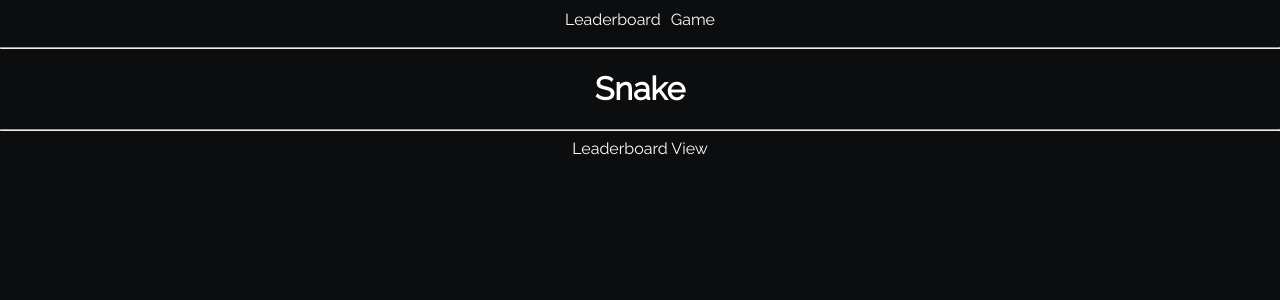
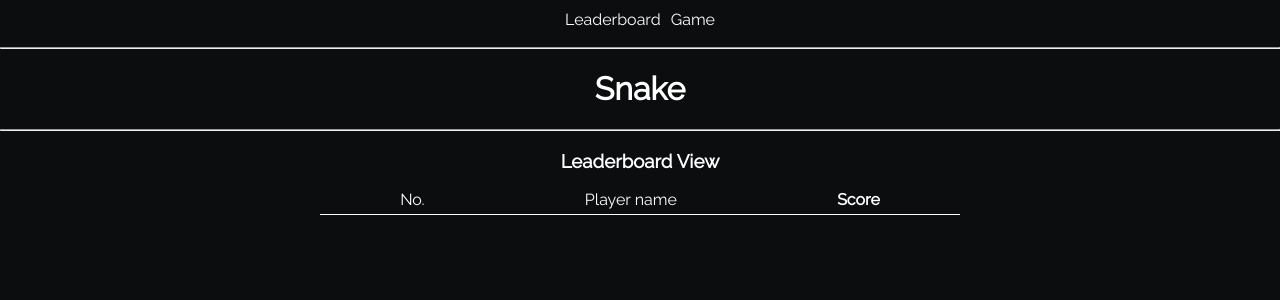
Before and after one commit to Emilysta/snakeGame, a React (Create React App) app: page /leaderboard in a window 1280 px wide. Shown: the top 300 px of the page. Built offline with nearby package versions, Linux system fonts and the light colour scheme.

Commit message:
Leaderboard View style

```diff
--- /dev/null
+++ b/src/Components/LeaderboardView/LeaderboardView.module.css
@@ -0,0 +1,31 @@
+.leaderboardViewBox{
+    width: 50%;
+    margin: 0 auto;
+}
+
+.scoresBox{
+    display: flex;
+    flex-direction: column;
+    row-gap: 10px;
+    text-align: center;
+}
+
+.scoreRow{
+    display: flex;
+    flex-direction: row;
+    justify-content: space-around;
+
+}
+.scoreRow p{
+    padding: 0;
+    margin: 0;
+}
+
+.score{
+    font-weight: 800;
+}
+
+.scoreLabel{
+    border-bottom: 1px solid white;
+    padding-bottom: 5px;
+}
--- a/src/Components/LeaderboardView/LeaderboardView.tsx
+++ b/src/Components/LeaderboardView/LeaderboardView.tsx
@@ -1,4 +1,5 @@
-import { LeaderboardPlace } from "Logic/Leaderboard"
+import { LeaderboardPlace } from "Logic/Leaderboard";
+import styles from './LeaderboardView.module.css';
 
 type LeaderboardViewProps = {
     leaderboard: LeaderboardPlace[];
@@ -6,13 +7,24 @@ type LeaderboardViewProps = {
 
 export default function LeaderboardView(props: LeaderboardViewProps) {
     return (
-        <div>
-            Leaderboard View
-            {
-                props.leaderboard.map((place, i) =>
-                    <div key={i}>{i + 1}. {place.playerName} {place.score}</div>
-                )
-            }
+        <div className={styles.leaderboardViewBox}>
+            <h3>Leaderboard View</h3>
+            <div className={styles.scoresBox}>
+                <div className={`${styles.scoreLabel} ${styles.scoreRow}`}>
+                    <p>No.</p>
+                    <p>Player name</p>
+                    <p className={styles.score}>Score</p>
+                </div>
+                {
+                    props.leaderboard.map((place, i) =>
+                        <div className={styles.scoreRow} key={i}>
+                            <p>{i + 1}.</p>
+                            <p>{place.playerName} </p>
+                            <p className={styles.score}>{place.score}</p>
+                        </div>
+                    )
+                }
+            </div>
         </div>
     )
 }
```
